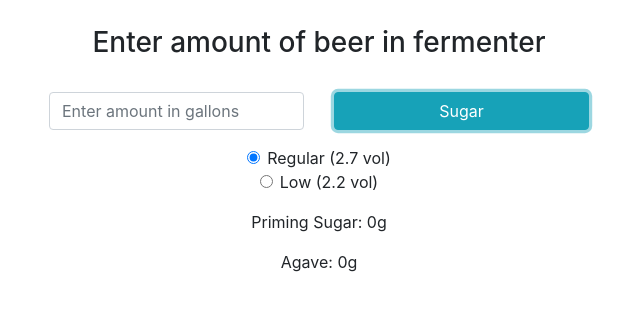
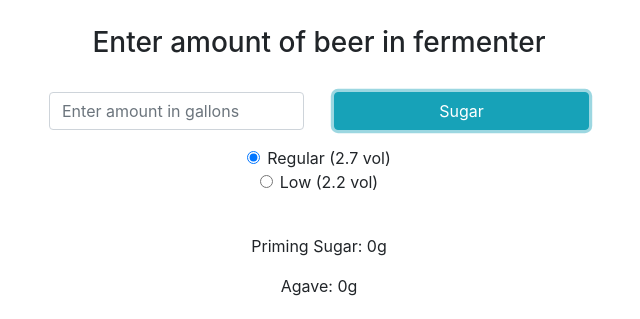
Before and after one commit to BrandonDennis8/Beer-Priming-Sugar-and-Dry-Hop-Calculator, a plain HTML site: page index.html in a window 1280 px wide. Both pictures are taken after a click on the button "Sugar". Shown: the part 108-427 px from the top of the page, without its empty margins (321-961 px from the left). Drawn offline with nearby package versions, Linux system fonts and the light colour scheme.

Commit message:
Update index.html

```diff
--- a/index.html
+++ b/index.html
@@ -38,7 +38,7 @@
             </div>
         </form>
 
-        <!-- Result -->
+        <!-- Result --> <br>
         <p id="primingSugar" class="mt-3 text-center"></p>
         <p id="primingAgave" class="mt-3 text-center"></p>
     </div>
@@ -72,7 +72,7 @@
 
     <script>
         function CalculatePrimingSugar() {
-            var toGrams = 28;
+            var toGrams = 28.3495;
             var beerStyle = document.querySelector('input[name="beerType"]:checked').value;
             var batchSize = document.getElementById('inputForPrimingSugar').value;
             var toAgave = 1.40056;
```
